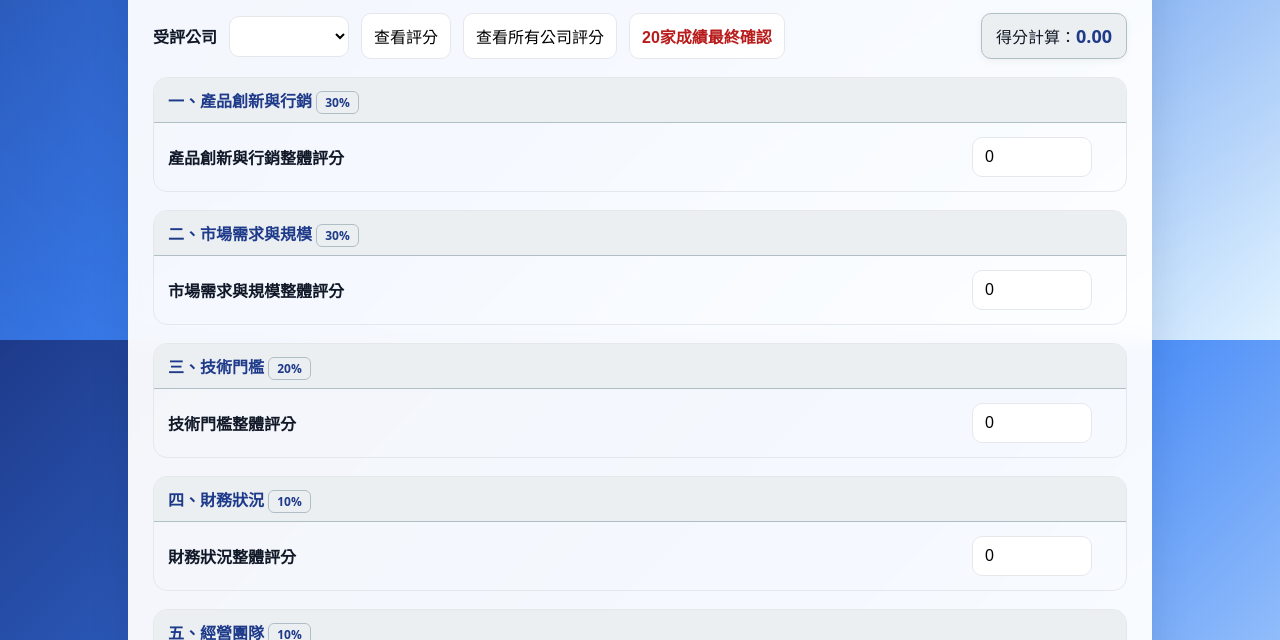
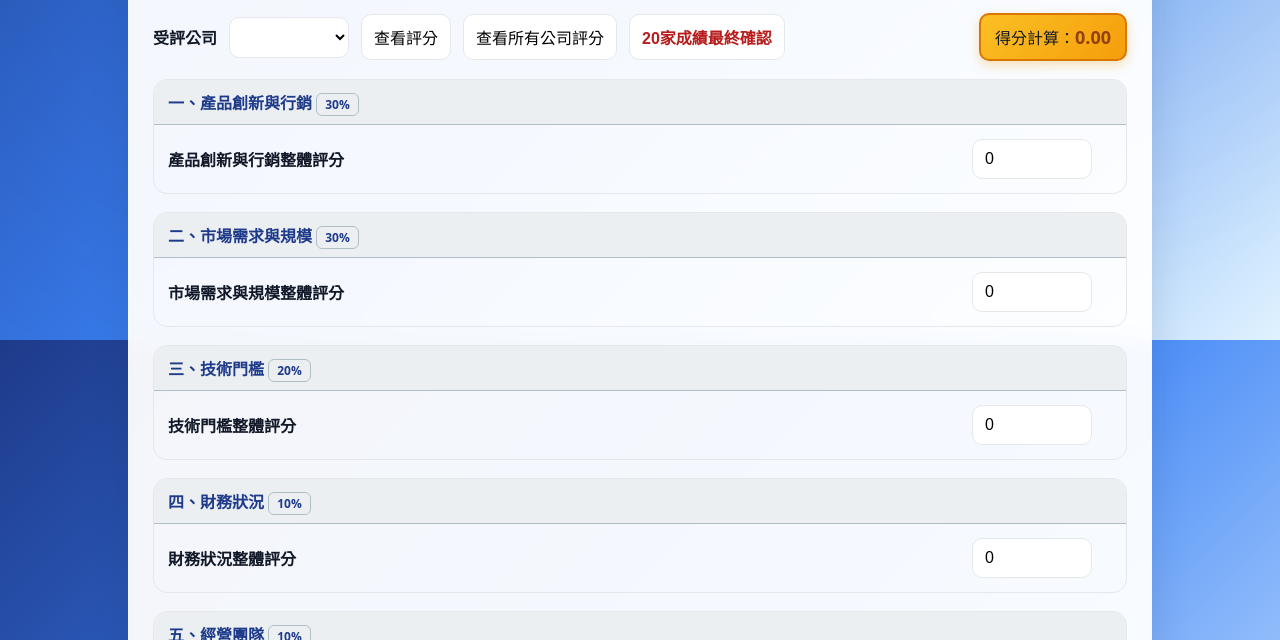
Before and after one commit to ZiYu-Huang/GISA_Elite_Award, a plain HTML site: page index.html in a window 1280 px wide. Shown: the part 460-1100 px from the top of the page. Drawn offline with Linux system fonts and the light colour scheme.

Commit message:
得分計算的底色&總分和更新時間順序調整

```diff
--- a/index.html
+++ b/index.html
@@ -79,16 +79,16 @@
     button.primary{background:var(--primary);color:#fff}
     .hint{color:#b91c1c;font-weight:700}
 
-    /* 🎨 評分顯示框：新的優雅配色 */
+    /* 🎨 評分顯示框：醒目的底色 */
     .scoreBox{
       margin-left:auto;
-      background: var(--accent);
+      background: linear-gradient(135deg, #fbbf24 0%, #f59e0b 100%);
       padding:10px 14px;
       border-radius:10px;
-      border:1px solid var(--accent-border);
-      box-shadow: 0 2px 8px rgba(0,0,0,0.05);
+      border:2px solid #d97706;
+      box-shadow: 0 4px 12px rgba(245, 158, 11, 0.3);
     }
-    .scoreBox b{font-size:18px;color:var(--primary);}
+    .scoreBox b{font-size:18px;color:#92400e;font-weight:700;}
 
     .block{border:1px solid var(--border);border-radius:14px;margin:18px 0;overflow:hidden}
 
```
